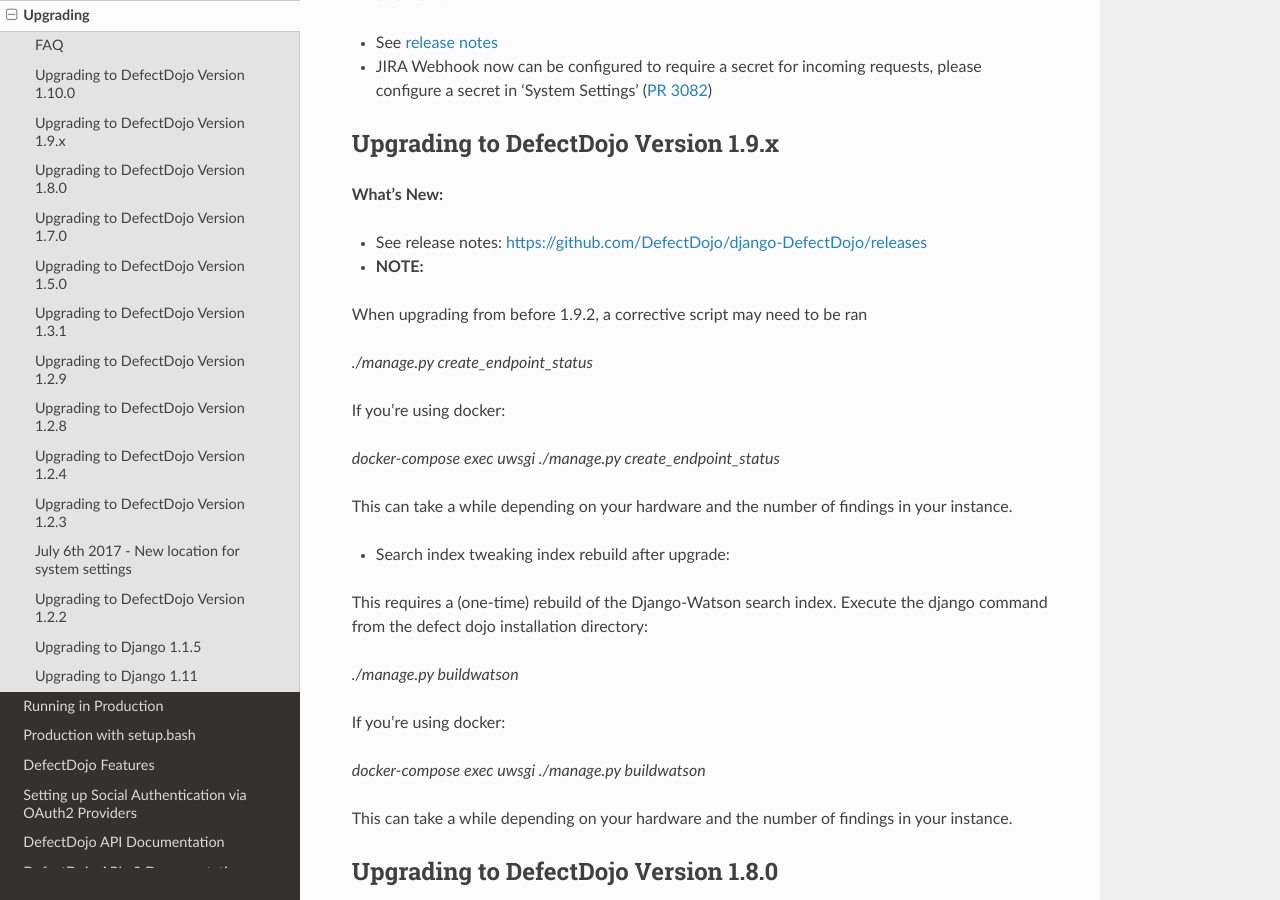
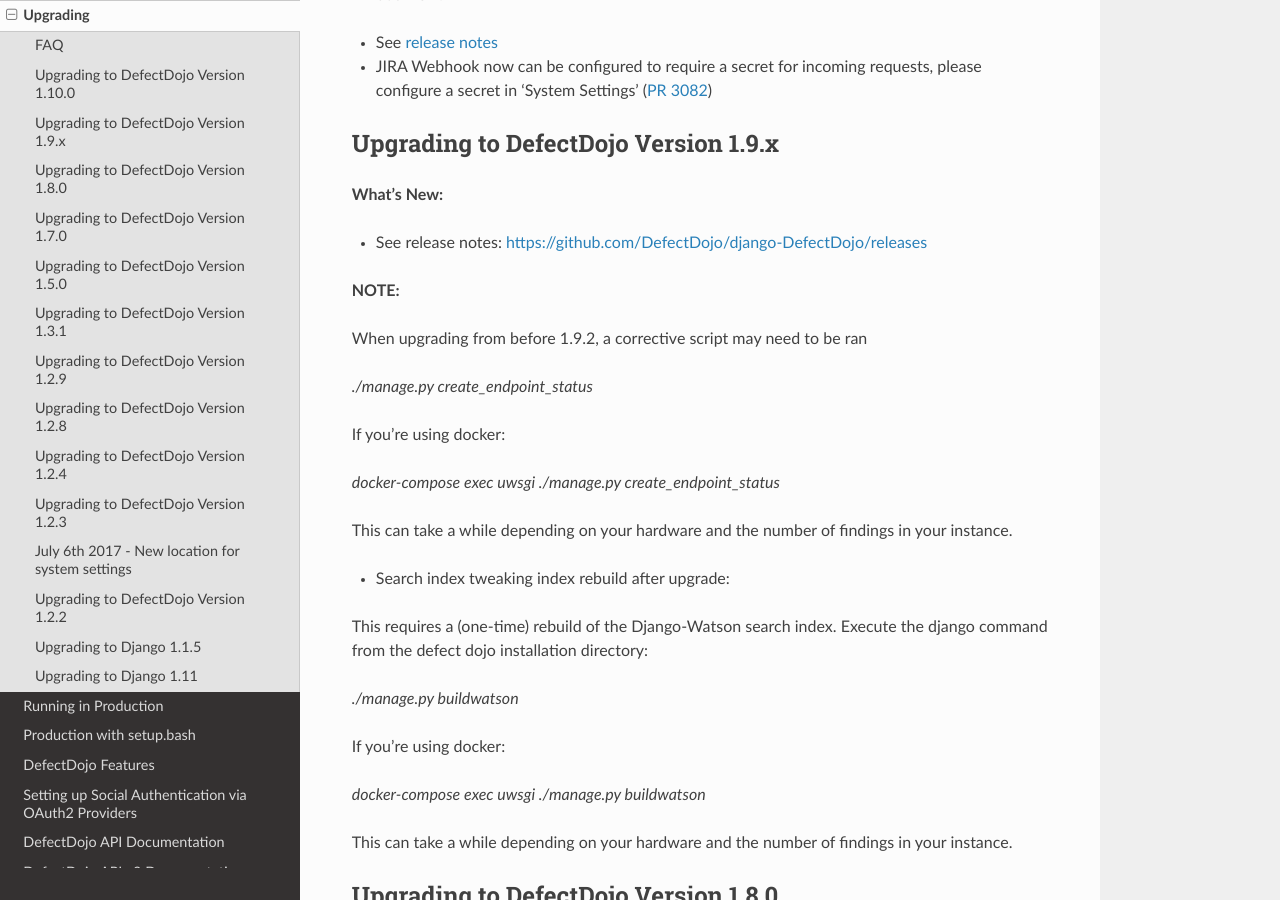
Before and after one commit to DefectDojo/Documentation, a Sphinx documentation site: the page built from docs/upgrading.rst, in a window 1280 px wide and 900 px high, scrolled down 1234 px. Built offline with Sphinx 7.4.7 and the Read the Docs theme 2.0.0, drawn with Linux system fonts in a browser that asks for light colours.

```diff
--- a/docs/upgrading.rst
+++ b/docs/upgrading.rst
@@ -56,7 +56,7 @@ Upgrading to DefectDojo Version 1.9.x
 
 - See release notes: https://github.com/DefectDojo/django-DefectDojo/releases
 
-- **NOTE:**
+**NOTE:**
 
 When upgrading from before 1.9.2, a corrective script may need to be ran
 
```
